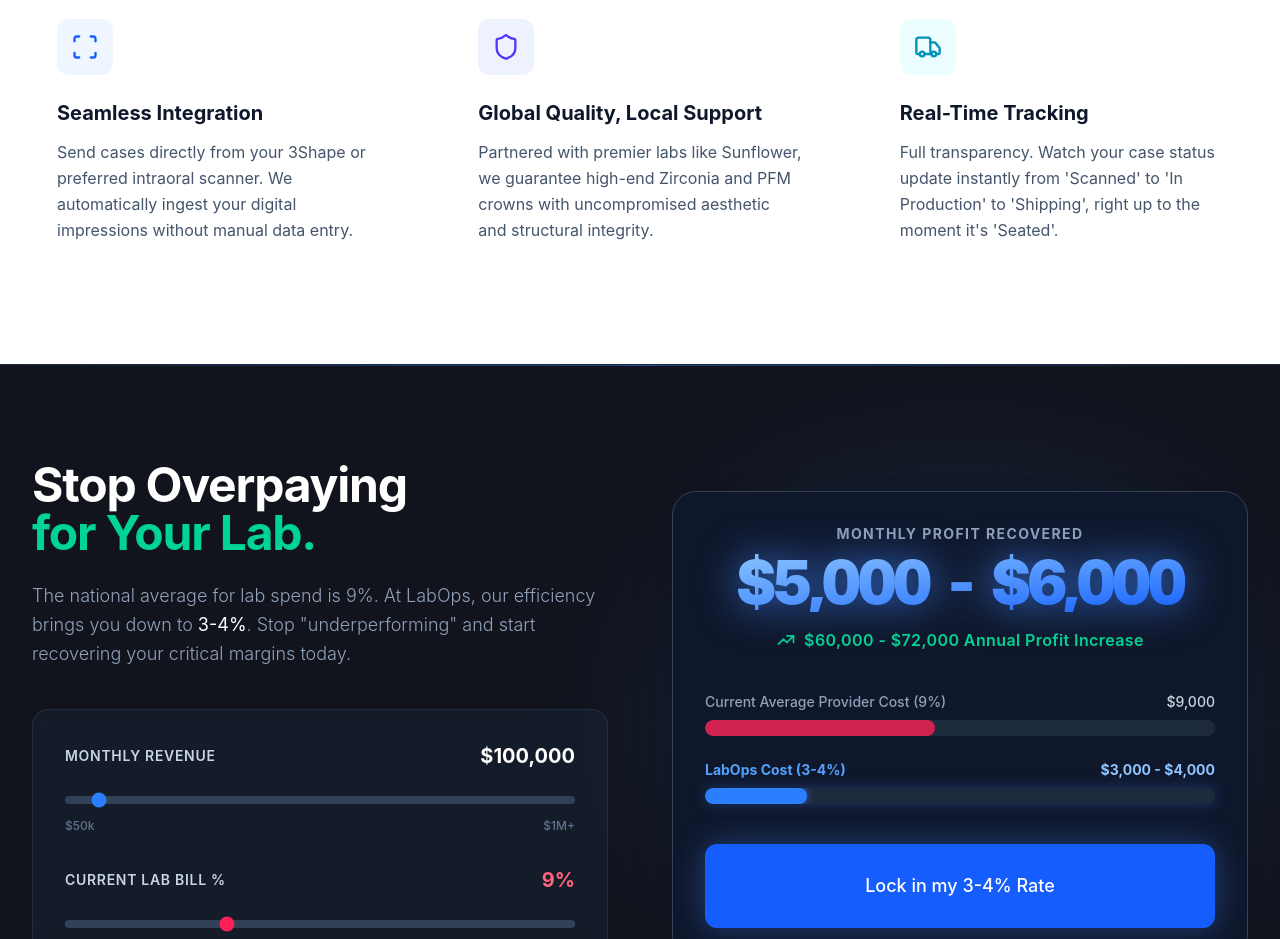
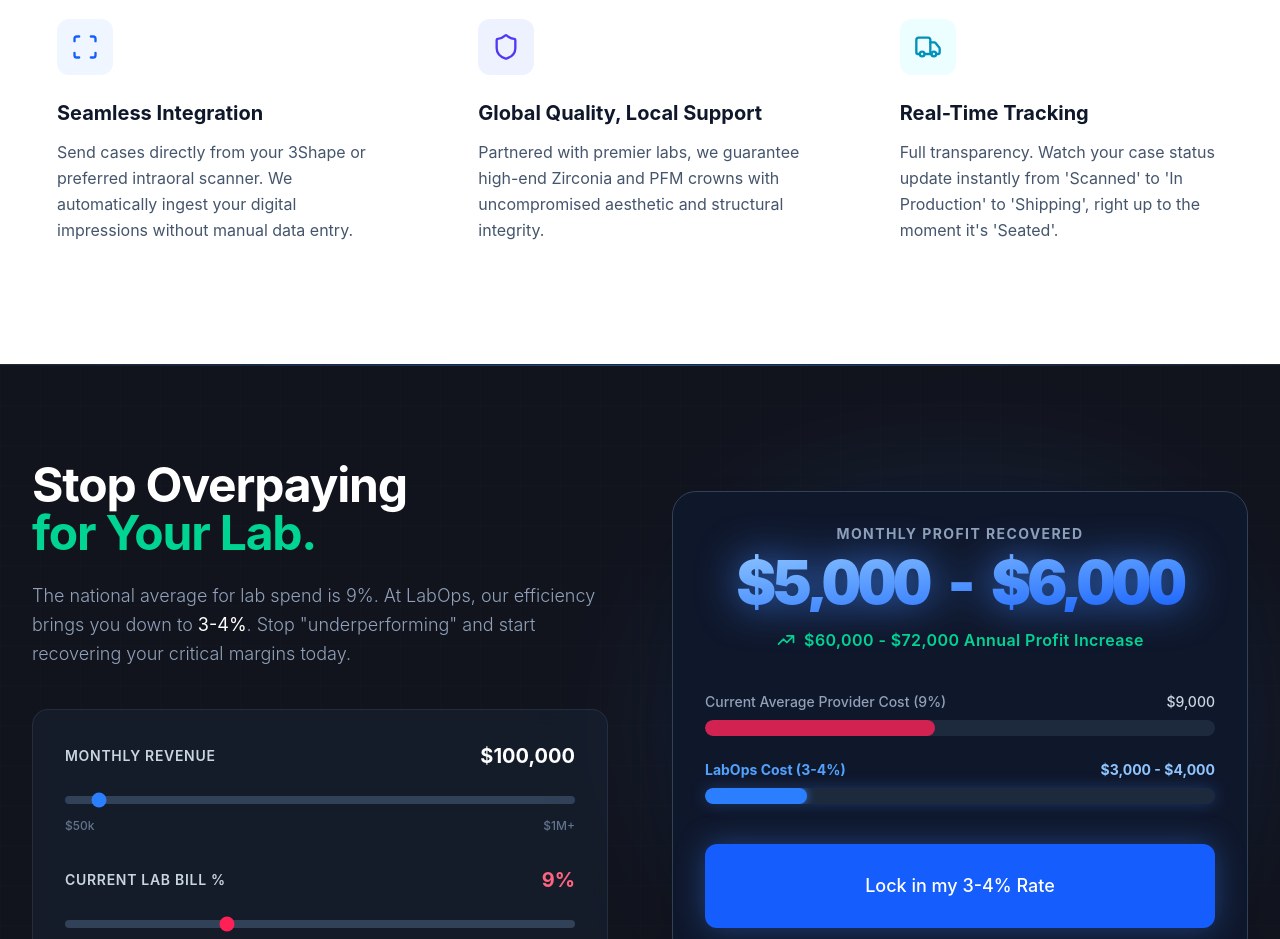
Before and after one commit to dalton248/lab-portal-v1, a Next.js app: page /doctor in a window 1280 px wide. Shown: the part 1300-2239 px from the top of the page. Built offline with nearby package versions, Linux system fonts and the light colour scheme; no server answers.

Commit message:
chore: remove specific premier lab reference from copy

```diff
--- a/app/(doctor)/doctor/page.tsx
+++ b/app/(doctor)/doctor/page.tsx
@@ -148,7 +148,7 @@
                 </div>
                 <h3 className="text-xl font-bold text-slate-900 mb-3">Global Quality, Local Support</h3>
                 <p className="text-slate-600 leading-relaxed">
-                  Partnered with premier labs like Sunflower, we guarantee high-end Zirconia and PFM crowns with uncompromised aesthetic and structural integrity.
+                  Partnered with premier labs, we guarantee high-end Zirconia and PFM crowns with uncompromised aesthetic and structural integrity.
                 </p>
               </div>
 
```
